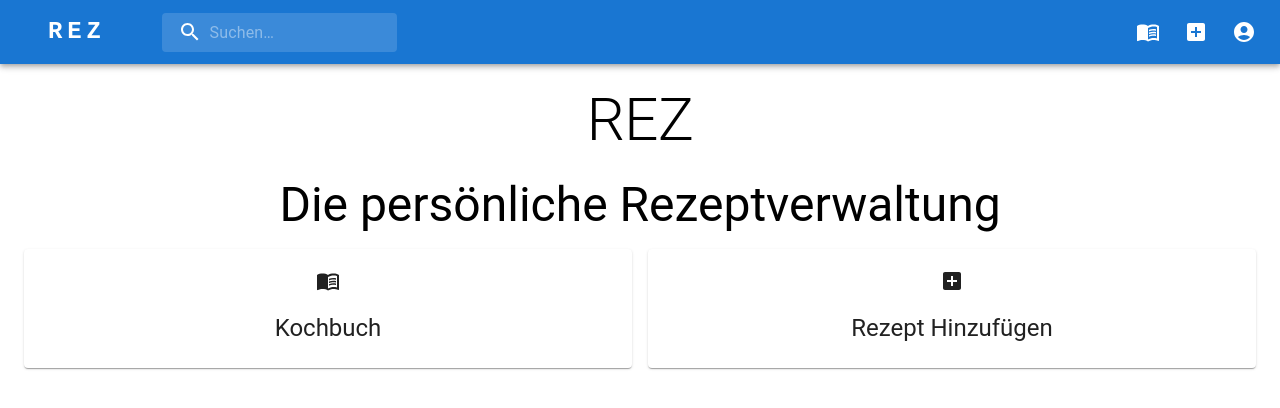
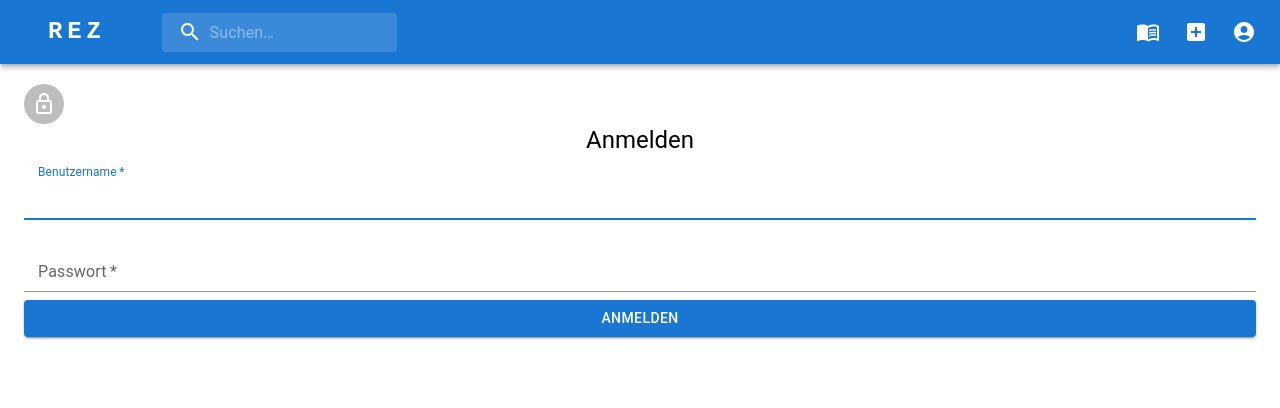
Before and after one commit to lucasm98/REZ, a React (Create React App) app: page /login in a window 1280 px wide. Before the commit this address led to /. Shown: the top 408 px of the page. Built offline with nearby package versions, Linux system fonts and the light colour scheme; no server answers.

Commit message:
added login function

```diff
--- a/src/App.tsx
+++ b/src/App.tsx
@@ -5,14 +5,17 @@ import {RecipeBook} from "./RecipeBook/RecipeBook";
 import {Navigate, Route, Routes} from "react-router-dom";
 import TopAppBar from "./Nav";
 import RecipeForm from "./RecipeForm";
-import useRecipe from "./useRecipe";
+import useRecipe from "./Hooks/useRecipe";
 import Main from './Main';
 import {Container} from "@mui/material";
 import {RecipeData} from "./interface";
+import Login from "./Login";
+import useUser from "./Hooks/useUser";
 
 function App() {
   const [recipes,addRecipe,deleteRecipe] = useRecipe();
   const [searchInput, setSearchInput] = useState("");
+  const [isLoggedIn,user,account,loggIn,loggOut] = useUser();
 
   function getFilteredRecipes(filter:string):RecipeData[] {
     return recipes.filter((recipe:RecipeData, index:number)=>(recipe.name.toLowerCase().includes(filter.toLowerCase())));
@@ -24,6 +27,14 @@ function App() {
       <Container sx={{marginTop : "20px",}}  maxWidth="xl" >
         <Routes>
           <Route path="/"       element={<Main />} />
+          <Route path="/recipes"   element={
+                                  <RecipeBook
+                                    recipes={recipes}
+                                    searchInput={searchInput}
+                                    setSearchInput={setSearchInput}
+                                    deleteRecipe={deleteRecipe}
+                                  />
+                                }/>
           <Route path="/book"   element={
                                   <RecipeBook
                                     recipes={recipes}
@@ -31,7 +42,7 @@ function App() {
                                     setSearchInput={setSearchInput}
                                     deleteRecipe={deleteRecipe}
                                   />
-                                }/>
+                                 }/>
           <Route path="/search/:input"  element={
                                           <RecipeBook
                                             recipes={getFilteredRecipes(searchInput)}
@@ -41,6 +52,7 @@ function App() {
                                           />
                                         }/>
           <Route path="/add"    element={<RecipeForm  addRecipe={addRecipe}/>} />
+          <Route path="/login"  element={<Login loggIn={loggIn} isLoggedIn={isLoggedIn}/>} />
           <Route path="*"       element={<Navigate to="/" />} />
         </Routes>
       </Container>
--- a/src/useRecipe.tsx
+++ b/src/Hooks/useRecipe.tsx
@@ -1,5 +1,5 @@
 import React, {useEffect, useState} from "react";
-import {RecipeData} from "./interface";
+import {RecipeData} from "../interface";
 import axios from "axios";
 
 export default function useRecipe():[RecipeData[],(recipe:RecipeData)=>void,(id:number) => void] {
--- /dev/null
+++ b/src/Hooks/useUser.tsx
@@ -0,0 +1,39 @@
+import React, {useEffect, useState} from "react";
+import {UserData} from "../interface";
+import axios from "axios";
+
+export default function useUser():[boolean,UserData[],UserData,(name:string,password:string) => boolean, () => void] {
+  const [user,setUser] = useState<UserData[]>([]);
+  const [account,setAccount] = useState<UserData>({name:"",username:"",password:"",email:""});
+  const [isLoggedIn,setIsLoggedIn] = useState<boolean>(false);
+
+
+  useEffect(() => {
+      let userData:any = null;
+      const fetchData = async () => {
+        const { data } = await axios.get('http://localhost:3001/user');
+        userData = data;
+      };
+      fetchData().then(()=>( setUser(userData)) );
+    }, []
+  );
+
+  const loggIn = (name:string,password:string):boolean => {
+    let onlyOneUser:boolean = false;
+    user.forEach((user:UserData, index:number)=> {
+      if(user.username === name && user.password===password && !onlyOneUser){
+        onlyOneUser = true;
+        setIsLoggedIn(true);
+        setAccount(user);
+      }
+    });
+    console.log(onlyOneUser?"Login succeeded":"Login failed");
+    return onlyOneUser;
+  }
+
+  const loggOut = ():void => {
+    setIsLoggedIn(false);
+  }
+
+  return [isLoggedIn,user,account,loggIn,loggOut];
+}
--- /dev/null
+++ b/src/Login.tsx
@@ -0,0 +1,81 @@
+import {
+  Avatar,
+  Button,
+  FormControl, Grid,
+  Input,
+  InputLabel,
+  Typography
+} from "@mui/material";
+import LockOutlinedIcon from '@mui/icons-material/LockOutlined';
+import React, {useEffect, useState} from 'react';
+import {useNavigate} from "react-router-dom";
+
+interface Props {
+  loggIn: (username:string,password:string)=> boolean;
+  isLoggedIn: boolean;
+}
+
+export default function Login({loggIn,isLoggedIn}:Props) {
+  const [state,setState] = useState({username:"",password:"",error:false});
+  const navigate = useNavigate();
+
+  const handleInputChange = (e:any) => {
+    const {id , value} = e.target;
+    setState(prevState => ({
+      ...prevState,
+      [id]: value}));
+  }
+
+  const handelLoginSubmit = (event:any) => {
+    event.preventDefault();
+    if(loggIn(state.username,state.password)){
+      navigate("/");
+    } else {
+      setState(prevState => ({
+        ...prevState,
+        error: true
+      }));
+    }
+  }
+
+  return (
+    <Grid item md={4}>
+      <Avatar >
+        <LockOutlinedIcon />
+      </Avatar>
+      <Typography variant="h5">
+        Anmelden
+      </Typography>
+      {state.error && <Typography variant="h6" color="red"> Falscher Benutzername oder Passwort </Typography>}
+      <form onSubmit={(event)=>handelLoginSubmit(event)}>
+        <FormControl margin="normal" required fullWidth>
+          <InputLabel htmlFor="username">Benutzername</InputLabel>
+          <Input
+            id="username"
+            name="username"
+            autoComplete="username"
+            autoFocus
+            onChange={(event)=>handleInputChange(event)} />
+        </FormControl>
+        <FormControl margin="normal" required fullWidth>
+          <InputLabel htmlFor="password">Passwort</InputLabel>
+          <Input
+            name="password"
+            type="password"
+            id="password"
+            autoComplete="current-password"
+            onChange={(event)=>handleInputChange(event)} />
+        </FormControl>
+        <Button
+          type="submit"
+          fullWidth
+          variant="contained"
+          color="primary"
+        >
+          Anmelden
+        </Button>
+      </form>
+    </Grid>
+
+  );
+}
--- a/src/Main.tsx
+++ b/src/Main.tsx
@@ -2,6 +2,8 @@ import React from "react";
 import {Card, CardActionArea, CardContent, CardMedia, Grid, Typography} from "@mui/material";
 import MenuBookIcon from '@mui/icons-material/MenuBook';
 import AddBoxIcon from '@mui/icons-material/AddBox';
+import BookmarksIcon from '@mui/icons-material/Bookmarks';
+import ListIcon from '@mui/icons-material/List';
 import {useNavigate} from "react-router-dom";
 
 export default function Main() {
@@ -21,11 +23,11 @@ export default function Main() {
         <Card>
           <CardActionArea onClick={()=>navigate("/book")}>
             <CardMedia sx={{marginTop:"20px"}}>
-              <MenuBookIcon/>
+              <BookmarksIcon/>
             </CardMedia>
             <CardContent>
               <Typography gutterBottom variant="h5" component="div">
-                Kochbuch
+                Gespeicherte Rezepte
               </Typography>
             </CardContent>
           </CardActionArea>
@@ -46,10 +48,32 @@ export default function Main() {
         </Card>
       </Grid>
       <Grid item xs={6} md={6}>
-        <Card></Card>
+        <Card>
+          <CardActionArea onClick={()=>navigate("/recipes")}>
+            <CardMedia sx={{marginTop:"20px"}}>
+              <MenuBookIcon/>
+            </CardMedia>
+            <CardContent>
+              <Typography gutterBottom variant="h5" component="div">
+                Alle Rezepte
+              </Typography>
+            </CardContent>
+          </CardActionArea>
+        </Card>
       </Grid>
       <Grid item xs={6} md={6}>
-        <Card></Card>
+        <Card>
+          <CardActionArea onClick={()=>navigate("/recipes")}>
+            <CardMedia sx={{marginTop:"20px"}}>
+              <ListIcon/>
+            </CardMedia>
+            <CardContent>
+              <Typography gutterBottom variant="h5" component="div">
+                Erstellte Rezepte
+              </Typography>
+            </CardContent>
+          </CardActionArea>
+        </Card>
       </Grid>
     </Grid>
   );
```
Also changed, not shown: data.json (+23 -0 lines), src/interface.tsx (+8 -0 lines).
